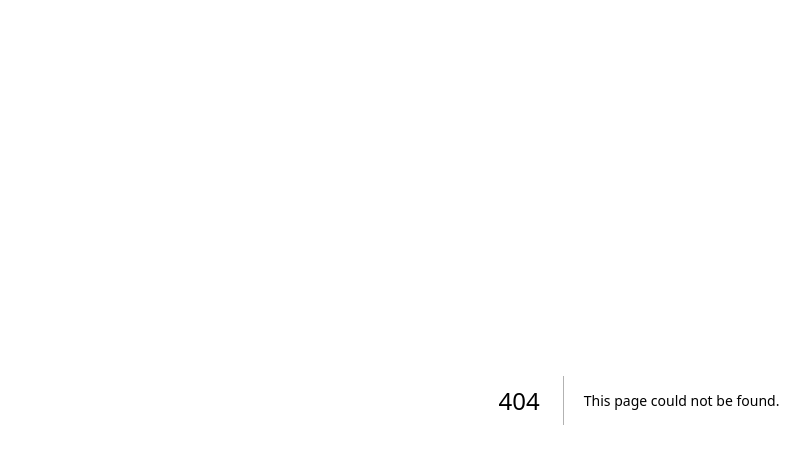
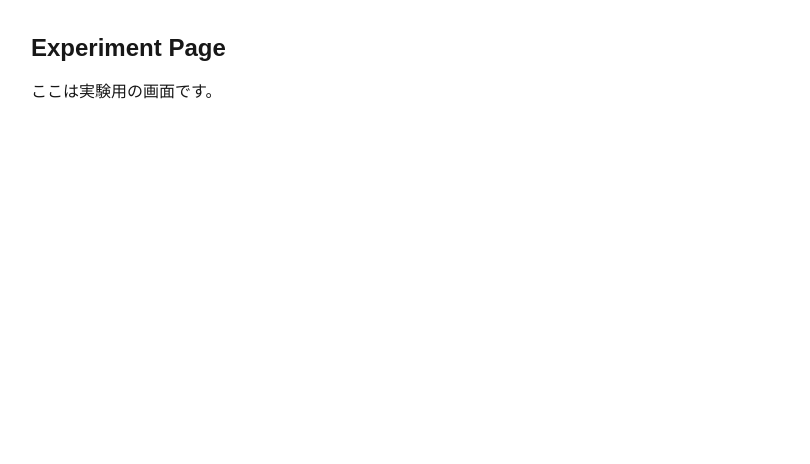
Before and after one commit to k-naoyuki/DOKUHA-roadmap, a Next.js app in the folder apps/dokuha-roadmap-frontend/: page /experiment in a window 1280 px wide. Before the commit this address had no page. Shown: the top 464 px of the page, without its empty margins (1-811 px from the left). Built offline with nearby package versions, Linux system fonts and the light colour scheme.

Commit message:
✨ feat: 実験用の画面を作成

```diff
--- /dev/null
+++ b/apps/dokuha-roadmap-frontend/src/app/experiment/page.tsx
@@ -0,0 +1,8 @@
+export default function ExperimentPage() {
+  return (
+    <div className="p-8">
+      <h1 className="text-2xl font-bold">Experiment Page</h1>
+      <p className="mt-4">ここは実験用の画面です。</p>
+    </div>
+  );
+}
```
